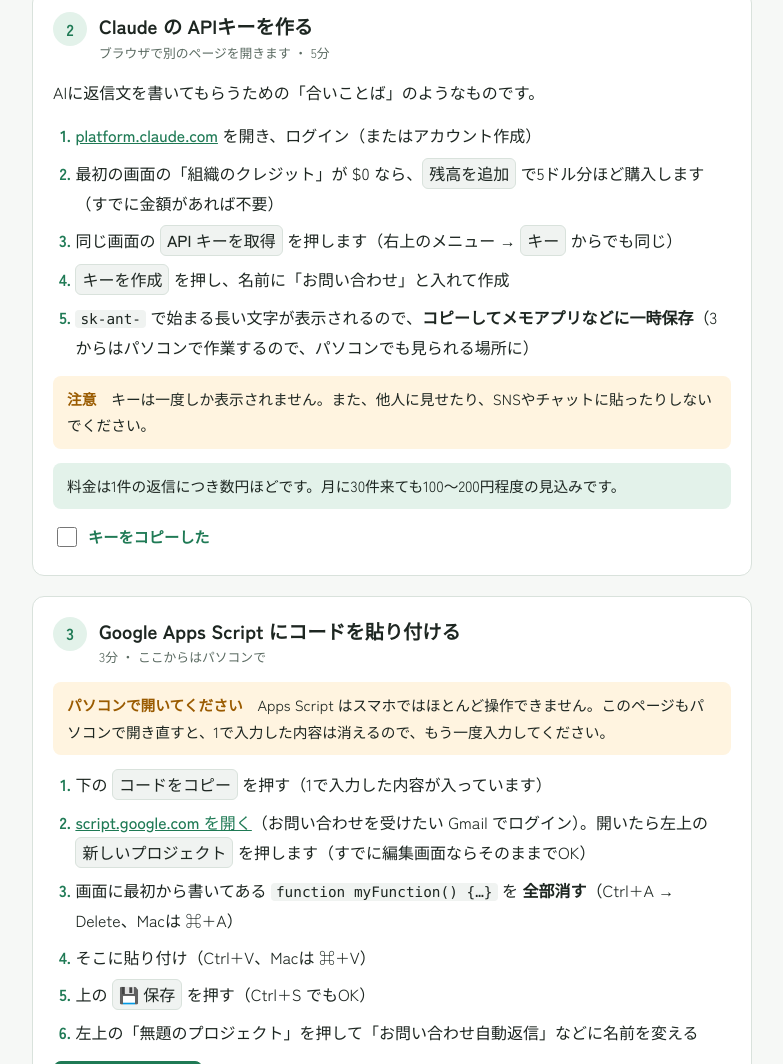
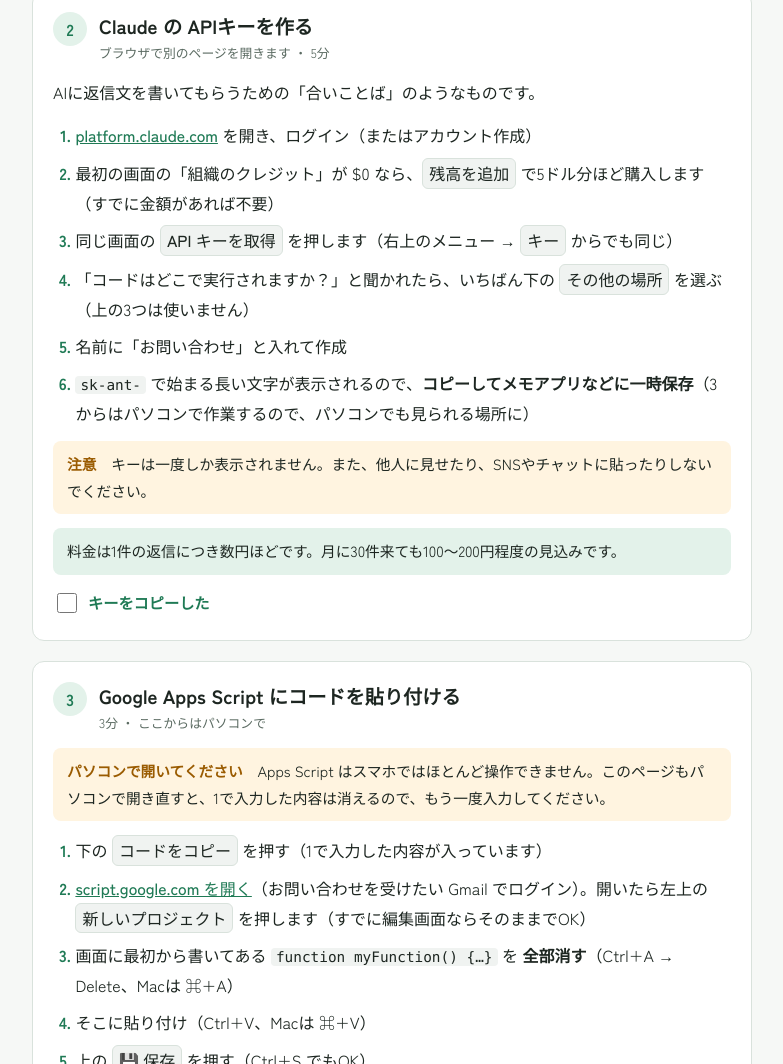
Before and after one commit to futakusakabeoffice-commits/max-skill, a plain HTML site: page inquiry/guide.html in a window 1280 px wide. Shown: the part 1292-2356 px from the top of the page, without its empty margins (248-1031 px from the left). Drawn offline with Linux system fonts and the light colour scheme; a web font is replaced by a local one.

Commit message:
Guide: pick 'その他の場所' on the Console's API key dialog
Co-Authored-By: Claude Opus 5.5 <noreply@anthropic.com>
Claude-Session: https://claude.ai/code/session_01PWgCX2yMvmSGWEhgE5tbHx

```diff
--- a/inquiry/guide.html
+++ b/inquiry/guide.html
@@ -110,7 +110,8 @@ SNS投稿の企画・文章作成</textarea></div>
       <li><a href="https://platform.claude.com" target="_blank" rel="noopener">platform.claude.com</a> を開き、ログイン（またはアカウント作成）</li>
       <li>最初の画面の「組織のクレジット」が $0 なら、<span class="ui">残高を追加</span> で5ドル分ほど購入します（すでに金額があれば不要）</li>
       <li>同じ画面の <span class="ui">API キーを取得</span> を押します（右上のメニュー → <span class="ui">キー</span> からでも同じ）</li>
-      <li><span class="ui">キーを作成</span> を押し、名前に「お問い合わせ」と入れて作成</li>
+      <li>「コードはどこで実行されますか？」と聞かれたら、いちばん下の <span class="ui">その他の場所</span> を選ぶ（上の3つは使いません）</li>
+      <li>名前に「お問い合わせ」と入れて作成</li>
       <li><code>sk-ant-</code> で始まる長い文字が表示されるので、<strong>コピーしてメモアプリなどに一時保存</strong>（3からはパソコンで作業するので、パソコンでも見られる場所に）</li>
     </ol>
     <div class="note"><strong>注意</strong>　キーは一度しか表示されません。また、他人に見せたり、SNSやチャットに貼ったりしないでください。</div>
```
